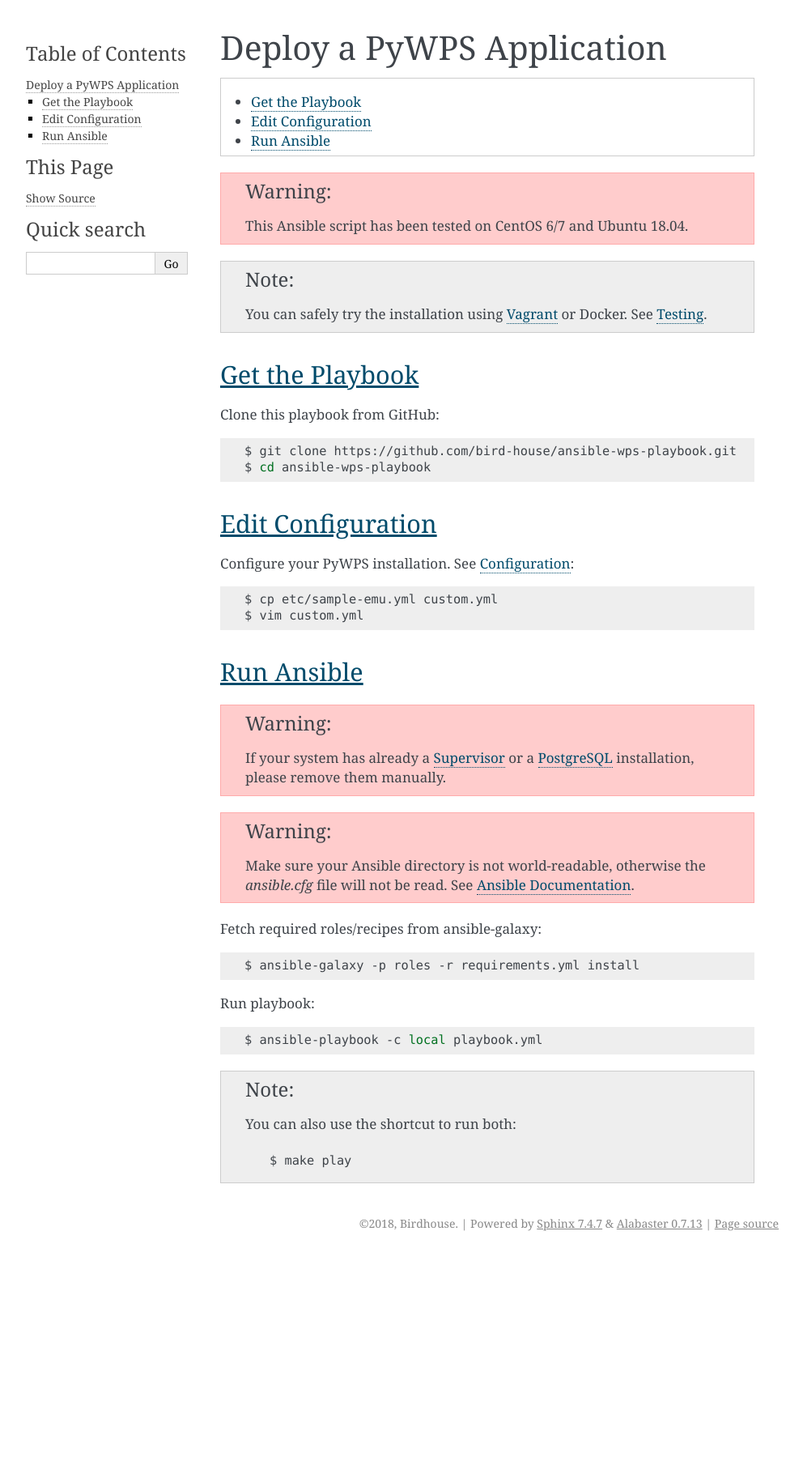
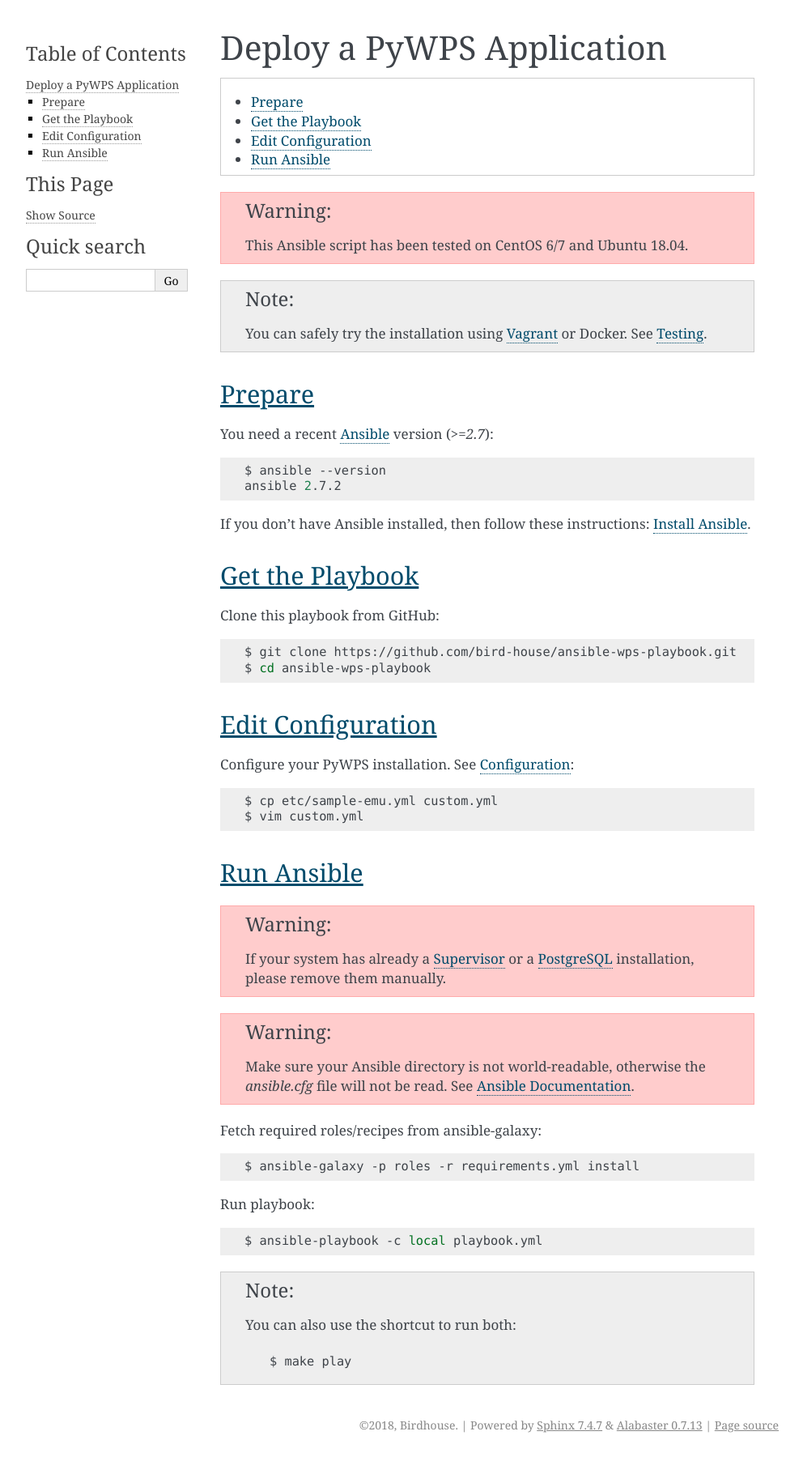
Before and after one commit to bird-house/ansible-wps-playbook, a Sphinx documentation site: the page built from docs/source/deploy.rst, in a window 1280 px wide. Shown: the whole page at 81% size, without its empty margins (148-1140 px from the left). Built offline with Sphinx 7.4.7, drawn with Linux system fonts in a browser that asks for light colours; before the commit the page ends 1550 px from its top, so only the background shows below that.

Commit message:
fixed install

```diff
--- a/docs/source/deploy.rst
+++ b/docs/source/deploy.rst
@@ -13,6 +13,17 @@
 
     You can safely try the installation using Vagrant_ or Docker. See :ref:`testing`.
 
+Prepare
+-------
+
+You need a recent Ansible_ version (`>=2.7`):
+
+.. code-block:: sh
+
+  $ ansible --version
+  ansible 2.7.2
+
+If you don't have Ansible installed, then follow these instructions: :ref:`installation`.
 
 Get the Playbook
 ----------------
--- a/docs/source/preparing.rst
+++ b/docs/source/preparing.rst
@@ -6,7 +8,7 @@
     :depth: 2
 
 .. warning::
-  You need to install a recent Ansible_ version (``>=2.7``).
+  You need to install a recent Ansible_ version (`>=2.7`).
 
 .. note::
   You will need Ansible only on your client which you use for running the Ansible scripts.
```
Also changed, not shown: other parts of docs/source/preparing.rst (+2 -0 lines).
